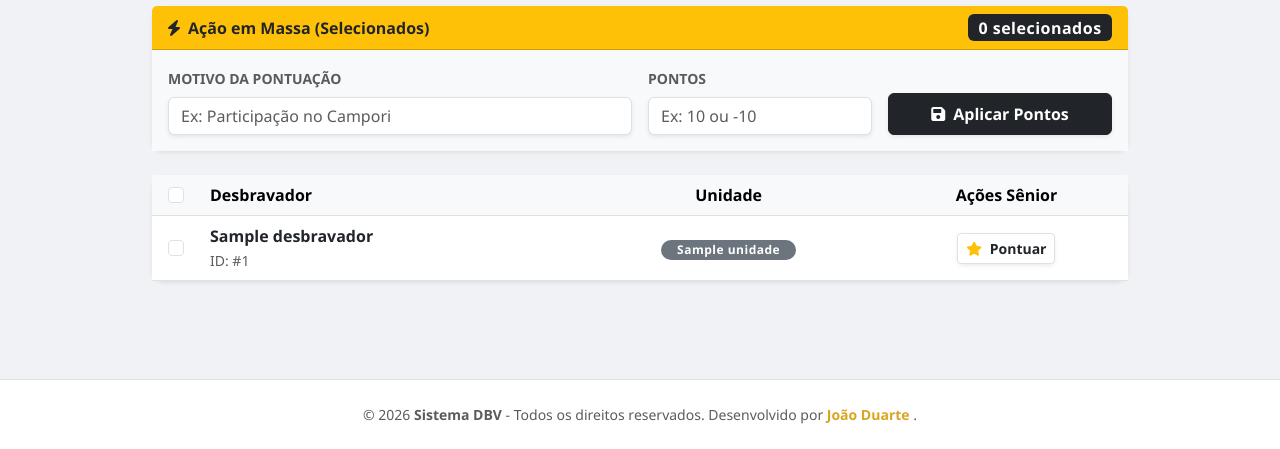
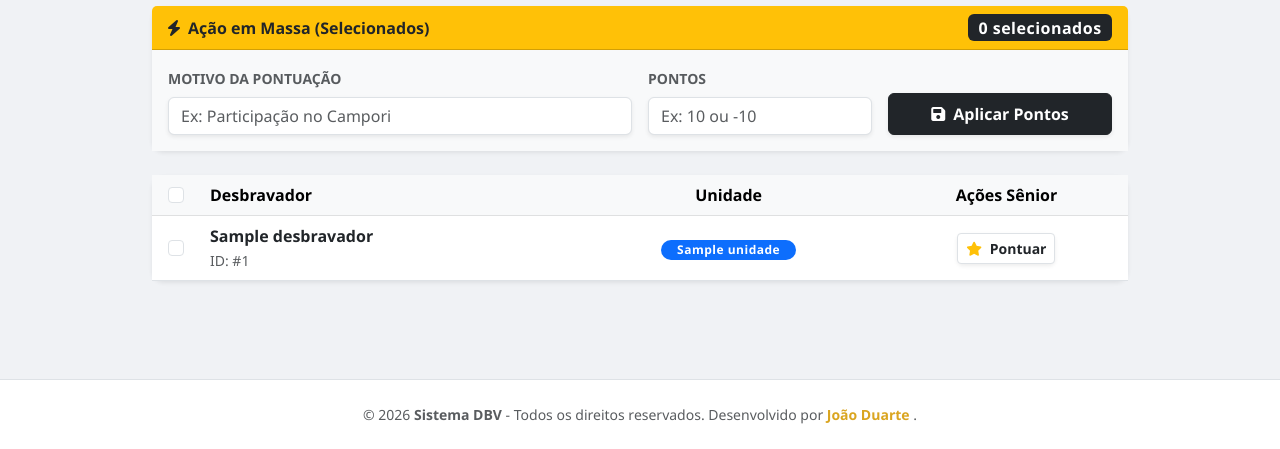
Before and after one commit to joaoaugustoduartexx/sistemaDBVpontos, a Django app: page /diretoria/ in a window 1280 px wide. Shown: the part 351-800 px from the top of the page. Run offline with Django 5.2, Linux system fonts and the light colour scheme; a user stored in the database is signed in; tables that the repository leaves empty hold one stand-in row (values such as "Sample post").

Commit message:
Alteração nas cores

```diff
--- a/core/templates/core/painel_diretoria.html
+++ b/core/templates/core/painel_diretoria.html
@@ -124,7 +124,7 @@
                                     <small class="text-muted">ID: #{{ dbv.id }}</small>
                                 </td>
                                 <td class="text-center">
-                                    <span class="badge rounded-pill bg-secondary px-3">{{ dbv.unidade.nome }}</span>
+                                    <span class="badge rounded-pill {{ dbv.unidade.cor }} px-3">{{ dbv.unidade.nome }}</span>
                                 </td>
                                 <td class="text-center">
                                     <div class="btn-group shadow-sm">
@@ -155,7 +155,7 @@
                             <input type="checkbox" name="selecionados" value="{{ dbv.id }}" class="form-check-input checkbox-item" style="width: 25px; height: 25px;">
                             <div>
                                 <div class="fw-bold text-dark lh-sm mb-1" style="font-size: 0.95rem;">{{ dbv.nome_completo }}</div>
-                                <span class="badge bg-secondary" style="font-size: 0.7rem;">{{ dbv.unidade.nome }}</span>
+                                <span class="badge {{ dbv.unidade.cor }}" style="font-size: 0.7rem;">{{ dbv.unidade.nome }}</span>
                             </div>
                         </div>
                         <a href="{% url 'avaliar_membro' dbv.id %}" class="btn btn-sm btn-warning fw-bold text-dark shadow-sm">
--- a/core/templates/core/relatorio_mensal.html
+++ b/core/templates/core/relatorio_mensal.html
@@ -74,7 +74,7 @@
                     <tr>
                         <td class="text-center fw-bold">{{ forloop.counter }}</td>
                         <td class="fw-semibold">{{ dbv.nome_completo }}</td>
-                        <td class="text-center"><span class="badge bg-secondary rounded-pill px-3">{{ dbv.unidade.nome }}</span></td>
+                        <td class="text-center"><span class="badge {{ dbv.unidade.cor }} rounded-pill px-3">{{ dbv.unidade.nome }}</span></td>
                         <td class="text-center">{{ dbv.total_regular }}</td>
                         <td class="text-center {% if dbv.total_extra < 0 %}text-danger{% else %}text-success{% endif %}">{{ dbv.total_extra }}</td>
                         <td class="text-center fw-bold fs-5">{{ dbv.pontuacao_final }}</td>
```
